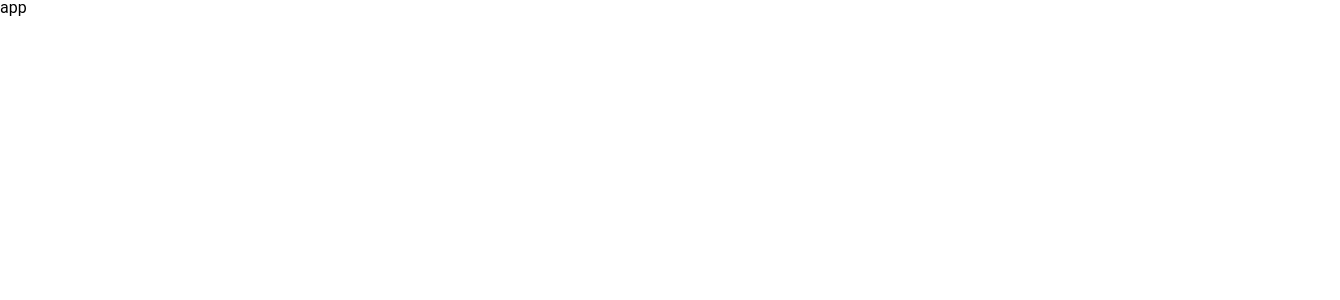
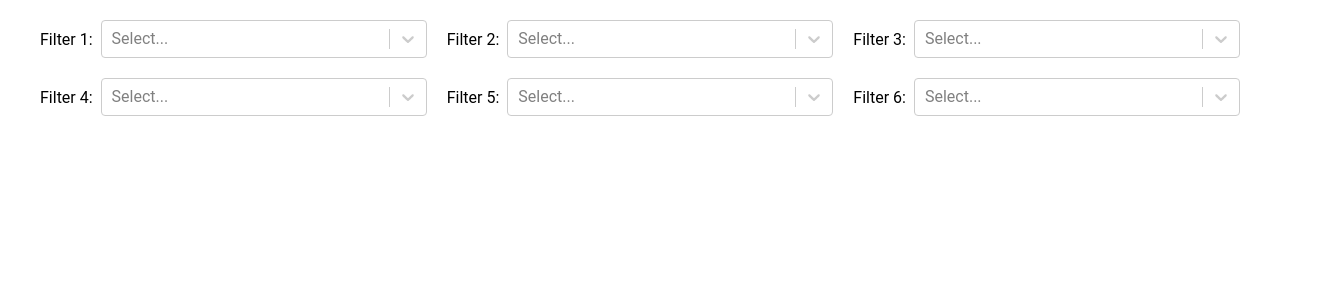
Before and after one commit to BenTheNetizen/messi-metadata, a React (Create React App) app in the folder client/: page / in a window 1280 px wide. Shown: the top 300 px of the page, 1340 px wide, since content can reach past the window. Built offline with nearby package versions, Linux system fonts and the light colour scheme.

Commit message:
scaffold filters

```diff
--- a/client/package.json
+++ b/client/package.json
@@ -13,6 +13,7 @@
     "react-dom": "^18.2.0",
     "react-router-dom": "^6.4.2",
     "react-scripts": "5.0.1",
+    "react-select": "^5.6.1",
     "styled-components": "^5.3.6",
     "web-vitals": "^2.1.0"
   },
--- a/client/src/App.jsx
+++ b/client/src/App.jsx
@@ -2,6 +2,8 @@ import React from "react";
 import { base, GlobalStyle } from "./ui";
 import { ThemeProvider } from "styled-components";
 import { BrowserRouter as Router, Routes, Route } from "react-router-dom";
+
+import { Home } from "./pages";
 
 function App() {
   return (
@@ -9,7 +11,7 @@ function App() {
       <ThemeProvider theme={base}>
         <GlobalStyle />
         <Routes>
-          <Route path="/*" element={<div>app</div>} />
+          <Route path="/*" element={<Home />} />
         </Routes>
       </ThemeProvider>
     </Router>
--- /dev/null
+++ b/client/src/pages/Home/index.jsx
@@ -0,0 +1,52 @@
+import React, { useState } from "react";
+import Select from "react-select";
+import { Text } from "../../ui";
+
+import * as Styles from "./styles";
+
+const options = {
+  one: "One",
+  two: "Two",
+  three: "Three",
+};
+
+const getOption = (value) => {
+  return value ? { value, label: value } : null;
+};
+
+export const Home = () => {
+  return (
+    <Styles.Container>
+      <Styles.Content>
+        <Styles.SortFilterContainer>
+          <Styles.SortFilterColumn>
+            <Filter label="Filter 1" />
+            <Filter label="Filter 4" />
+          </Styles.SortFilterColumn>
+          <Styles.SortFilterColumn>
+            <Filter label="Filter 2" />
+            <Filter label="Filter 5" />
+          </Styles.SortFilterColumn>
+          <Styles.SortFilterColumn>
+            <Filter label="Filter 3" />
+            <Filter label="Filter 6" />
+          </Styles.SortFilterColumn>
+        </Styles.SortFilterContainer>
+      </Styles.Content>
+    </Styles.Container>
+  );
+};
+
+const Filter = ({ label }) => {
+  const [selectedOption, setSelectedOption] = useState(null);
+  return (
+    <>
+      <Text type="text-t2">{label}:</Text>
+      <Select
+        options={Object.values(options).map(getOption)}
+        value={getOption(selectedOption)}
+        onChange={(option) => setSelectedOption(option.value)}
+      />
+    </>
+  );
+};
--- /dev/null
+++ b/client/src/pages/Home/styles.js
@@ -0,0 +1,37 @@
+import styled from "styled-components";
+
+export const Container = styled.div`
+  width: 100vw;
+  height: 100vh;
+  display: flex;
+  flex-direction: column;
+  align-items: center;
+
+  background-color: ${({ theme }) => theme.palette.white};
+`;
+
+export const Content = styled.div`
+  max-width: 1200px;
+  width: 100%;
+  padding: 20px 100px 0 100px;
+  display: flex;
+  flex-direction: column;
+  flex: 1;
+`;
+
+export const SortFilterContainer = styled.div`
+  display: grid;
+  grid-template-columns: 1fr 1fr 1fr;
+  grid-gap: 20px;
+  margin-bottom: 20px;
+`;
+
+export const SortFilterColumn = styled.div`
+  width: 100%;
+  display: grid;
+  grid-template-columns: max-content 1fr;
+  align-items: center;
+  column-gap: 8px;
+  row-gap: 20px;
+  height: fit-content;
+`;
--- a/client/src/pages/index.js
+++ b/client/src/pages/index.js
@@ -0,0 +1,3 @@
+import { Home } from "./Home";
+
+export { Home };
```
Also changed, not shown: 2 other files (tests, documents, lock files or other folders).
